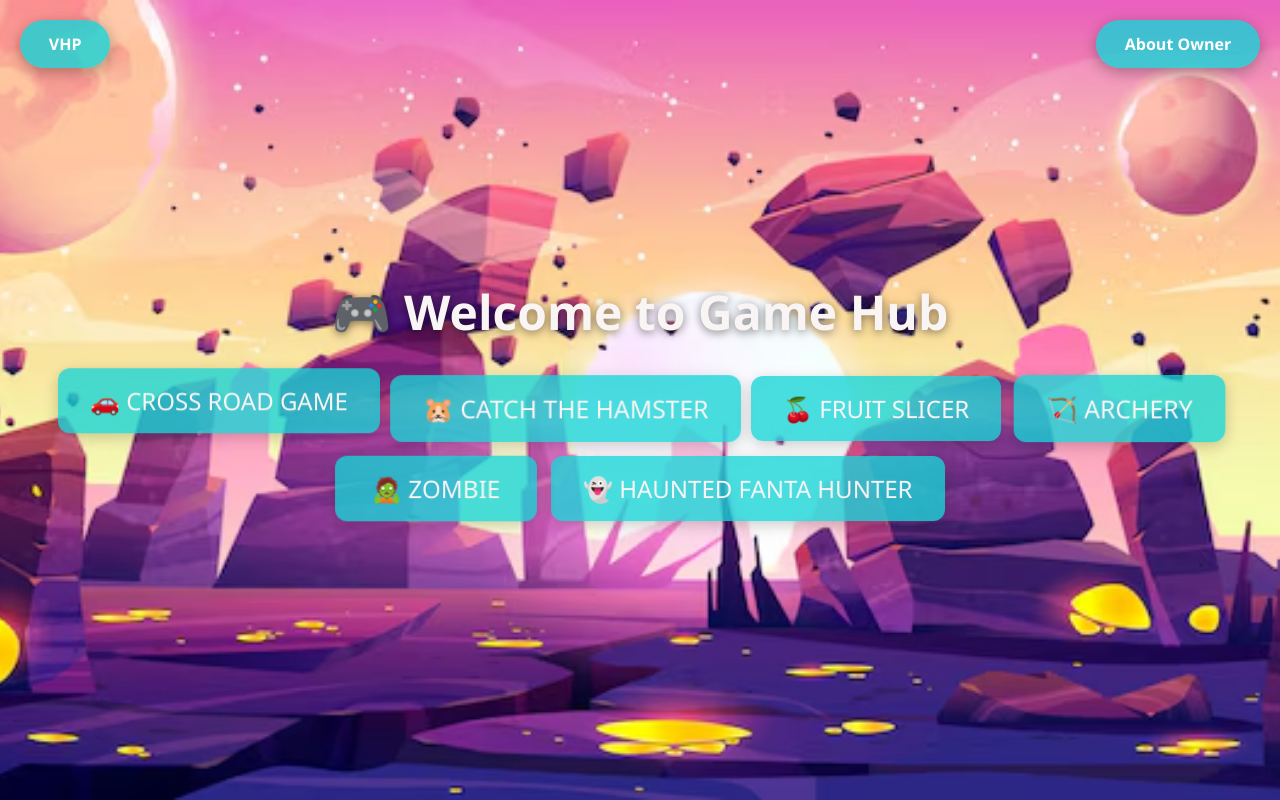
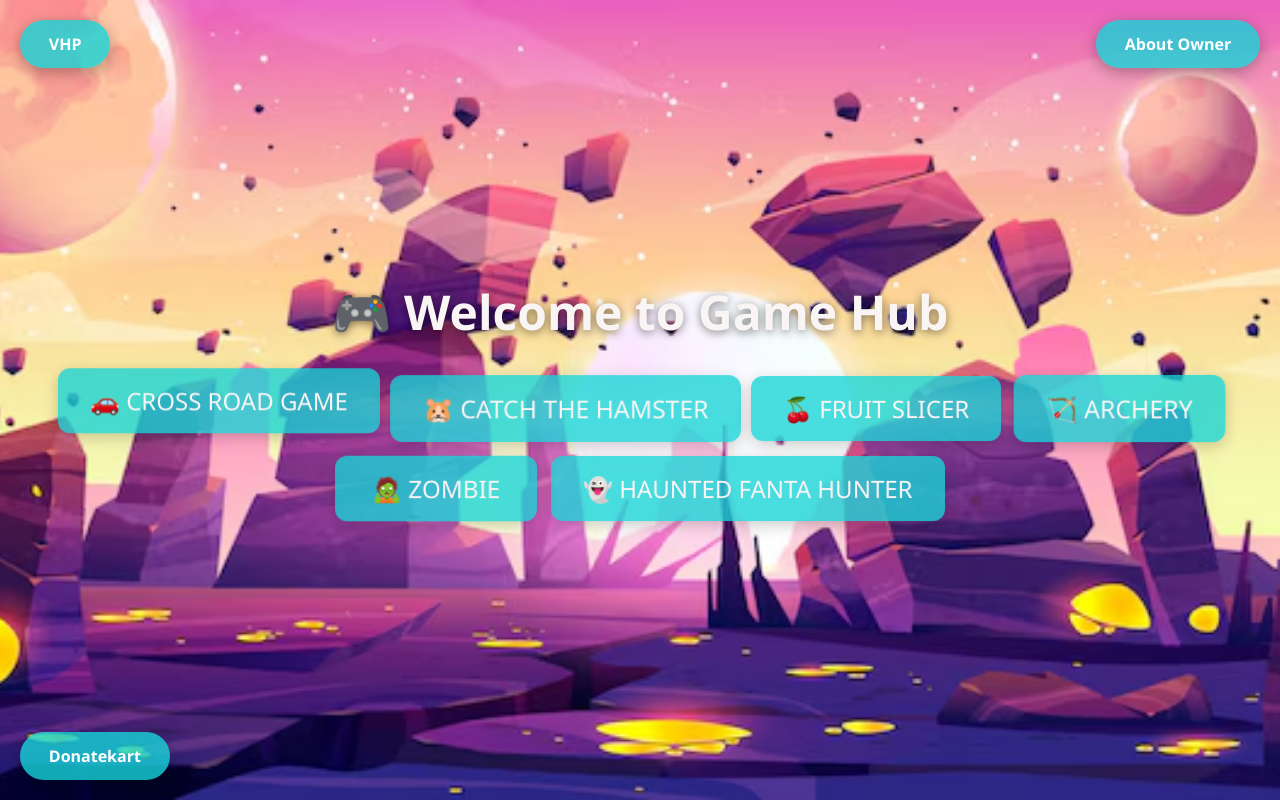
Before and after one commit to tharki15/aforai, a plain HTML site: page index.html in a window 1280 px wide. Drawn offline with nearby package versions, Linux system fonts and the light colour scheme.

Commit message:
Update index.html

```diff
--- a/index.html
+++ b/index.html
@@ -134,6 +134,21 @@
       transition: all 0.3s ease;
       animation: pulse 0.2s infinite;
     }
+    .donate {
+        position: fixed;
+        bottom: 20px;
+        left: 20px;
+        padding: 0.8rem 1.8rem;
+        background-color: rgba(22, 212, 215, 0.8);
+        color: white;
+        border-radius: 50px;
+        text-decoration: none;
+        font-weight: bold;
+        box-shadow: 0 4px 15px rgba(0,0,0,0.3);
+        z-index: 100;
+        transition: all 0.3s ease;
+        animation: pulse 0.2s infinite;
+      }
 
     .owner-button:hover {
       background-color: rgba(198, 43, 43, 0.9);
@@ -232,6 +247,8 @@
 
   <a class="owner-button" href="aman/index.html">About Owner</a>
   <a class="VHP" href="project/index.html">VHP</a>
+  <a class="donate" href="savelifes-donatekart/donateforthe2yearoldlittlegirl-donatekart.html">Donatekart</a>
+
 
   <script>
     document.addEventListener('DOMContentLoaded', function() {
```
